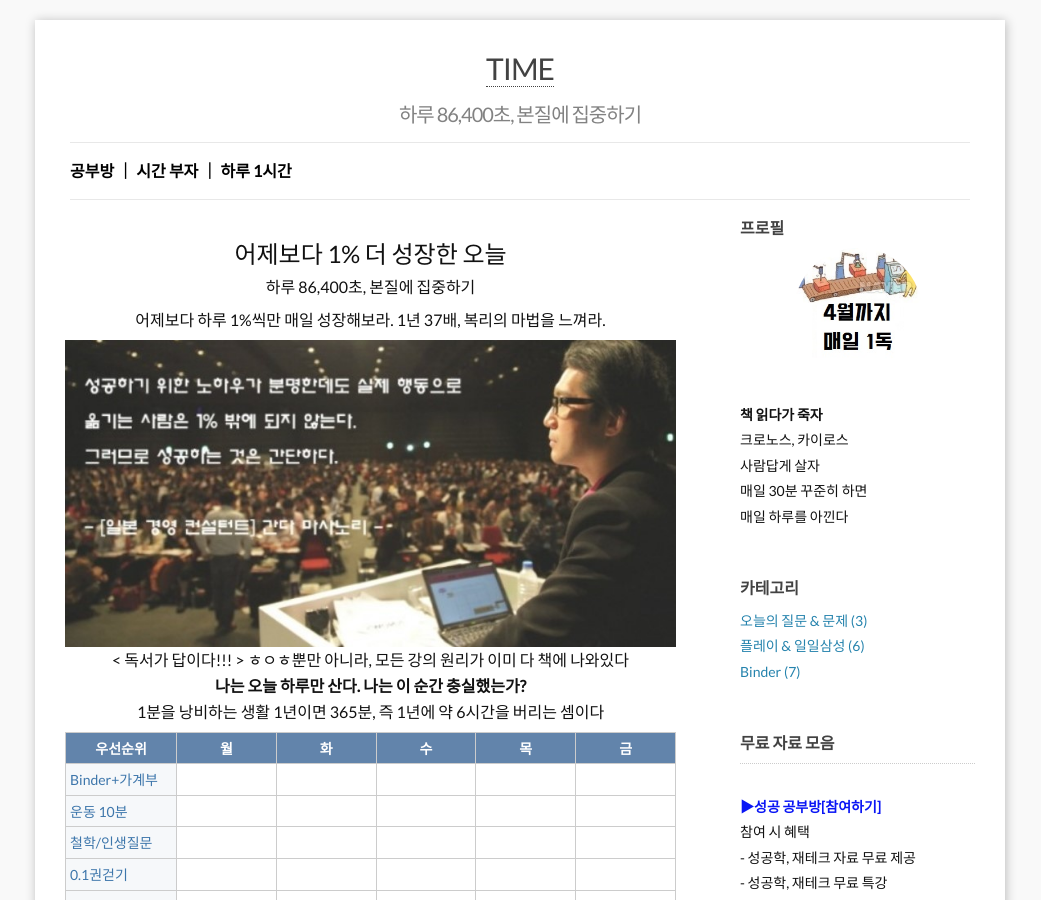
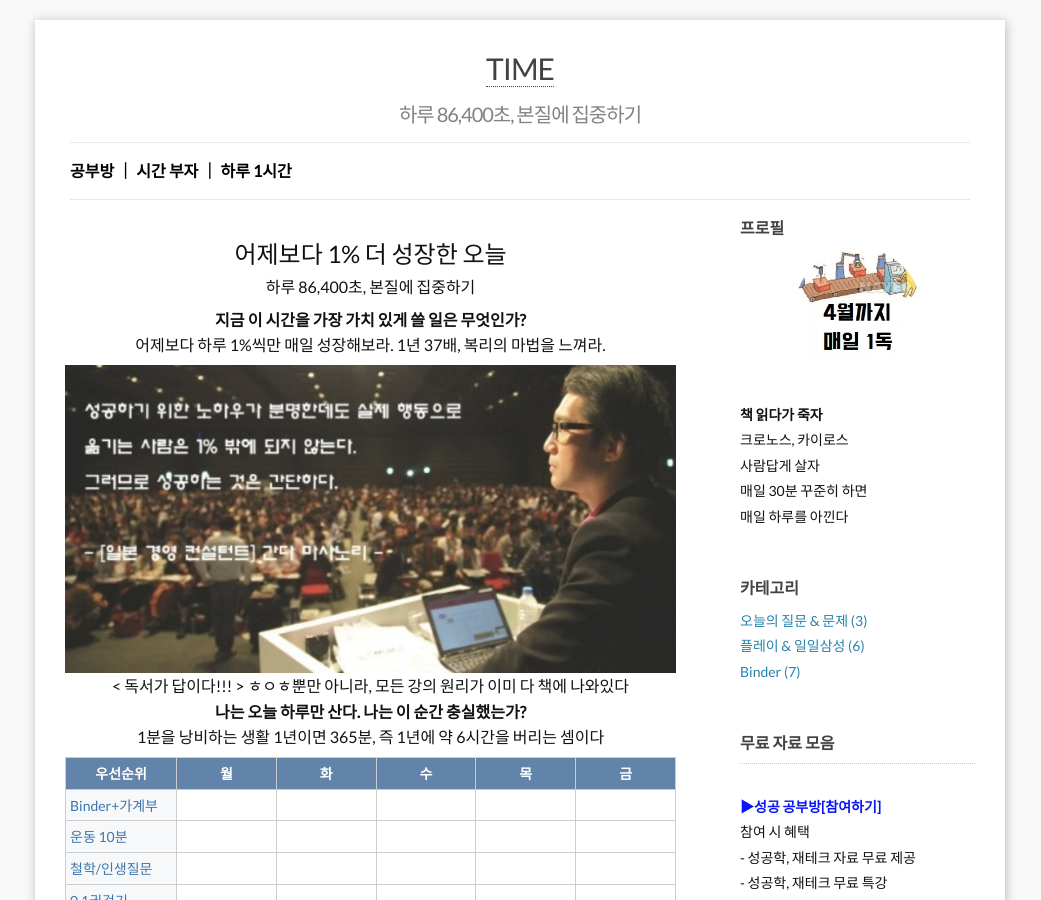
Before and after one commit to leevra/self-management.leeseungju.com, a Jekyll site: the page built from index.html, in a window 1280 px wide and 900 px high. Shown: the whole window, without its empty margins (120-1161 px from the left). Built offline with Jekyll 4.4.1, drawn with Linux system fonts in a browser that asks for light colours; the list of posts is cut into pages by our own code.

Commit message:
Update index.html

```diff
--- a/index.html
+++ b/index.html
@@ -6,6 +6,7 @@ layout: default
 <center>
 <h2>어제보다 1% 더 성장한 오늘</h2>
 <p>하루 86,400초, 본질에 집중하기</p>
+<b>지금 이 시간을 가장 가치 있게 쓸 일은 무엇인가?</b>
 <p>어제보다 하루 1%씩만 매일 성장해보라. 1년 37배, 복리의 마법을 느껴라.</p>
 <img src="/images/1.jpg" alt="">
 &lt; 독서가 답이다!!! &gt; ㅎㅇㅎ뿐만 아니라, 모든 강의 원리가 이미 다 책에 나와있다
```
